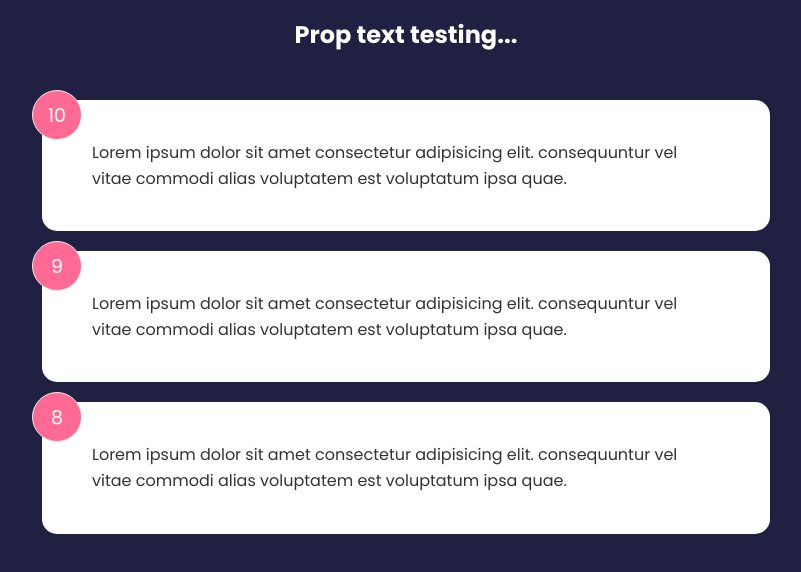
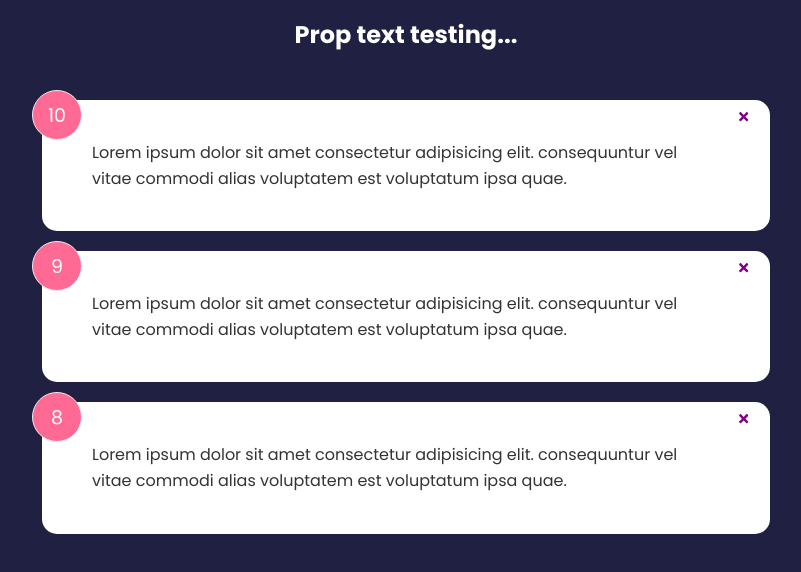
Before and after one commit to nunesxd/react_feedback_app, a React (Create React App) app: page / in a window 1280 px wide. Shown: the top 572 px of the page, without its empty margins (234-1035 px from the left). Built offline with nearby package versions, Linux system fonts and the light colour scheme; the HTML template or start-up script is replaced by a standard one.

Commit message:
Criação do evento de deleção dos items

```diff
--- a/package.json
+++ b/package.json
@@ -8,6 +8,7 @@
     "@testing-library/user-event": "^13.5.0",
     "react": "^18.2.0",
     "react-dom": "^18.2.0",
+    "react-icons": "^4.7.1",
     "react-scripts": "5.0.1",
     "web-vitals": "^2.1.4"
   },
--- a/src/App.js
+++ b/src/App.js
@@ -8,11 +8,17 @@
 function App() {
     const [feedback, setFeedback] = useState( FeedbackData );
 
+    const deleteFeedback = (id) => {
+        if(window.confirm('Are you sure you want do delete this item ?')) {
+            setFeedback(feedback.filter( (item) => item.id !== id ));
+        }
+    }
+
     return (
         <>
             <Header text="Prop text testing..." />
             <div className='container'>
-                <FeedbackList feedback={feedback} />
+                <FeedbackList feedback={feedback} handleDelete={ deleteFeedback } />
             </div>
         </>
     )
--- a/src/components/FeedbackItem.jsx
+++ b/src/components/FeedbackItem.jsx
@@ -1,9 +1,10 @@
 import React, {useState} from 'react'
+import {FaTimes} from 'react-icons/fa'
 import PropTypes from 'prop-types'
 import Card from './shared/Card'
 
 
-function FeedbackItem({item}) {
+function FeedbackItem({item, handleDelete}) {
     // const [rating, setRating] = useState(7);
     // const [text, setText] = useState('This is an example of a feedback item');
 
@@ -18,6 +19,9 @@
     return (
     <Card>
         <div className="num-display">{ item.rating }</div>
+        <button onClick={() => handleDelete(item.id) } className="close">
+            <FaTimes color='purple' />
+        </button>
         <div className="text-display">{ item.text }</div>
         {/* <button onClick={handleClick}>Click me !</button> */}
     </Card>
--- a/src/components/FeedbackList.jsx
+++ b/src/components/FeedbackList.jsx
@@ -2,7 +2,7 @@
 import FeedbackItem from './FeedbackItem'
 import PropTypes from 'prop-types'
 
-function FeedbackList({feedback}) {
+function FeedbackList({feedback, handleDelete}) {
     if(!feedback || feedback.length === 0) {
         return <p>No Feedback received</p>
     }
@@ -10,7 +10,7 @@
     return (
         <div className='feedback-list'>
             {feedback.map( (item) => (
-                <FeedbackItem key={item.key} item={item} />
+                <FeedbackItem key={item.key} item={item} handleDelete={ handleDelete } />
             ) )}
         </div>
     )
```
Also changed, not shown: 1 other file (tests, documents, lock files or other folders).
